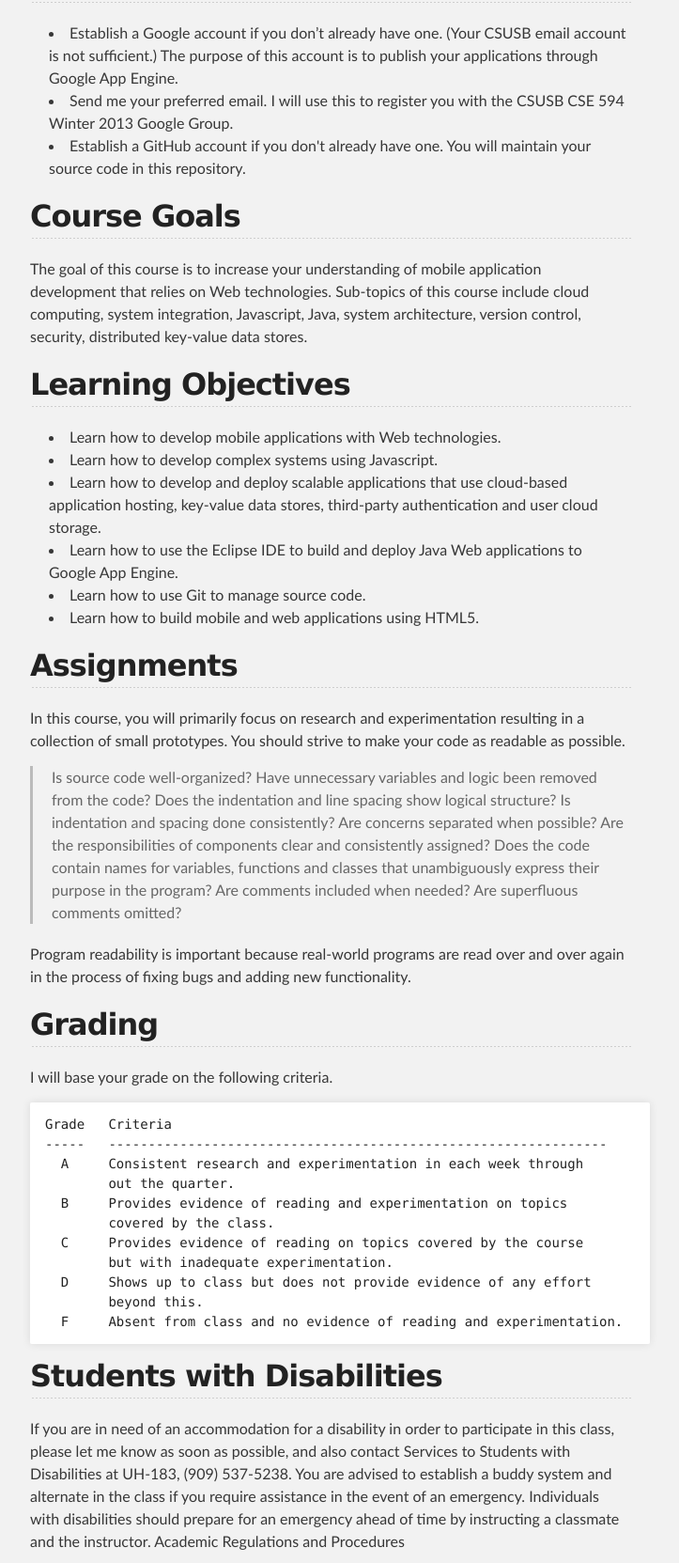
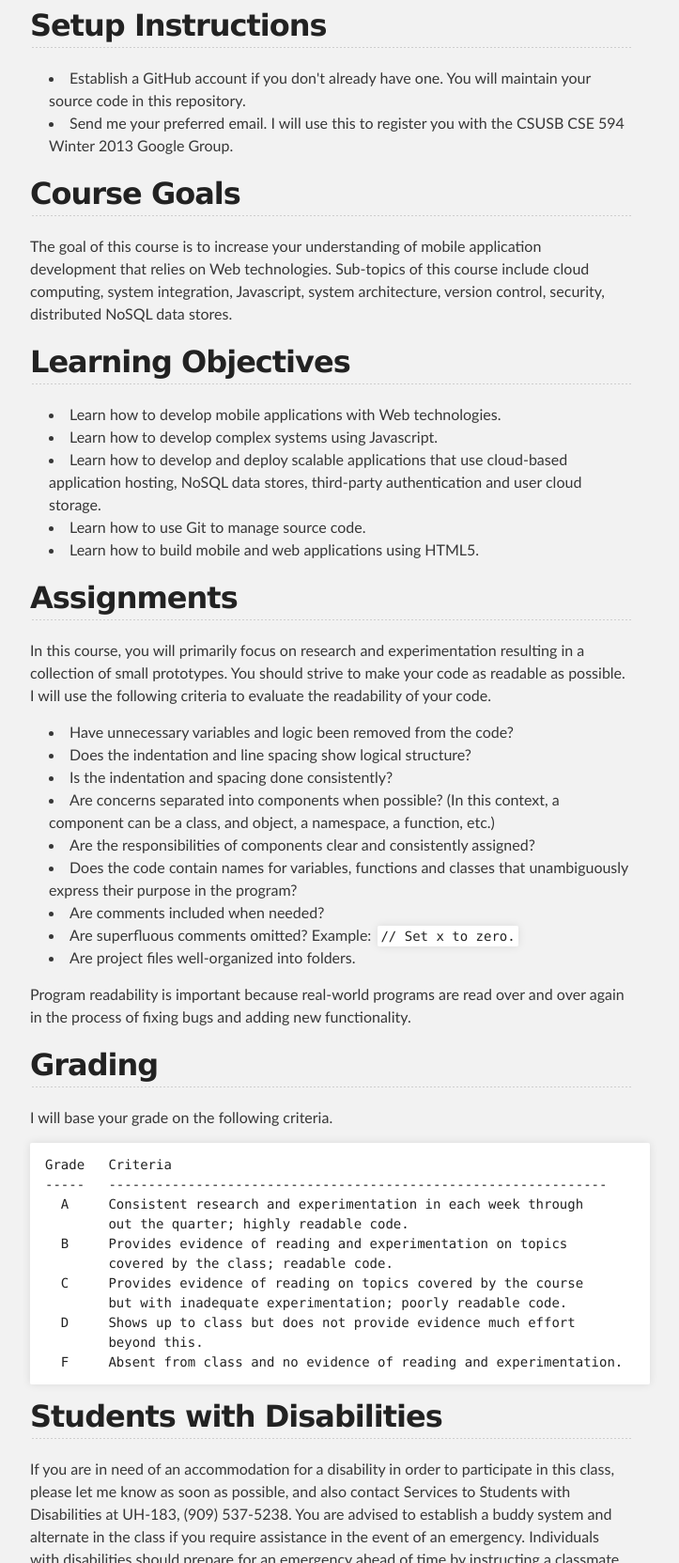
Before and after one commit to t2noob/594-1, a plain HTML site: page index.html in a window 1280 px wide. Shown: the part 1084-2747 px from the top of the page at 94% size, without its empty margins (288-1011 px from the left). Drawn offline with Linux system fonts and the light colour scheme.

```diff
--- a/index.html
+++ b/index.html
@@ -45,11 +45,11 @@
 <li><a href="https://github.com/csusbdt/594">Course Website</a></li>
 </ul><h2>Overview</h2>
 
-<p>We meet twice per week.  In addition to the weekly meetings, you can communicate with the class as a whole by posting to the CSUSB CSE 594 Winter 2013 Google Group.</p>
+<p>This class meets twice per week for 2 hours each session.  In addition to the weekly meetings, you can communicate with the class as a whole by posting to the CSUSB CSE 594 Winter 2013 Google Group.</p>
 
 <p>The course is centered around building simple 2D games build with Web technologies and that run in both desktop and mobile environments.  Students will maintain their code in a GitHub repository and publish their Web applications using Google App Engine.  </p>
 
-<p>The main language used in this course will be Javascript.  The course will also rely on a small amount of Java running on the server side.</p>
+<p>The main language used in this course will be Javascript.  The course will also rely on a small amount of Java running on the server side.  Optionally, we may use Javascript on the server side in order to work in the Nodejs environment.</p>
 
 <h2>System Requirements</h2>
 
@@ -58,31 +58,41 @@
 <h2>Setup Instructions</h2>
 
 <ul>
-<li>Establish a Google account if you don’t already have one.  (Your CSUSB email account is not sufficient.) The purpose of this account is to publish your applications through Google App Engine. </li>
+<li>Establish a GitHub account if you don't already have one.  You will maintain your source code in this repository.</li>
 <li>Send me your preferred email. I will use this to register you with the CSUSB CSE 594 Winter 2013 Google Group.</li>
-<li>Establish a GitHub account if you don't already have one.  You will maintain your source code in this repository.</li>
 </ul><h2>Course Goals</h2>
 
-<p>The goal of this course is to increase your understanding of mobile application development that relies on Web technologies. Sub-topics of this course include cloud computing, system integration, Javascript, Java, system architecture, version control, security, distributed key-value data stores.</p>
+<p>The goal of this course is to increase your understanding of mobile application development that relies on Web technologies. Sub-topics of this course include cloud computing, system integration, Javascript, system architecture, version control, security, distributed NoSQL data stores.</p>
 
 <h2>Learning Objectives</h2>
 
 <ul>
 <li>Learn how to develop mobile applications with Web technologies.</li>
 <li>Learn how to develop complex systems using Javascript.</li>
-<li>Learn how to develop and deploy scalable applications that use cloud-based application hosting, key-value data stores, third-party authentication and user cloud storage.</li>
-<li>Learn how to use the Eclipse IDE to build and deploy Java Web applications to Google App Engine.</li>
+<li>Learn how to develop and deploy scalable applications that use cloud-based application hosting, NoSQL data stores, third-party authentication and user cloud storage.</li>
 <li>Learn how to use Git to manage source code.</li>
 <li>Learn how to build mobile and web applications using HTML5.</li>
 </ul><h2>Assignments</h2>
 
-<p>In this course, you will primarily focus on research and experimentation resulting in a collection of small prototypes.  You should strive to make your code as readable as possible.</p>
+<p>In this course, you will primarily focus on research and experimentation resulting in a collection of small prototypes.  You should strive to make your code as readable as possible.  I will use the following criteria to evaluate the readability of your code.</p>
 
-<blockquote>
-<p>Is source code well-organized? Have unnecessary variables and logic been removed from the code?  Does the indentation and line spacing show logical structure?  Is indentation and spacing done consistently?  Are concerns separated when possible?  Are the responsibilities of components clear and consistently assigned?  Does the code contain names for variables, functions and classes that unambiguously express their purpose in the program?  Are comments included when needed? Are superfluous comments omitted?  </p>
-</blockquote>
-
-<p>Program readability is important because real-world programs are read over and over again in the process of fixing bugs and adding new functionality.</p>
+<ul>
+<li>Have unnecessary variables and logic been removed from the code?<br>
+</li>
+<li>Does the indentation and line spacing show logical structure?<br>
+</li>
+<li>Is the indentation and spacing done consistently?<br>
+</li>
+<li>Are concerns separated into components when possible? (In this context, a component can be a class, and object, a namespace, a function, etc.) </li>
+<li>Are the responsibilities of components clear and consistently assigned?<br>
+</li>
+<li>Does the code contain names for variables, functions and classes that unambiguously express their purpose in the program?<br>
+</li>
+<li>Are comments included when needed? </li>
+<li>Are superfluous comments omitted?  Example: <code>// Set x to zero.</code>
+</li>
+<li>Are project files well-organized into folders.</li>
+</ul><p>Program readability is important because real-world programs are read over and over again in the process of fixing bugs and adding new functionality.</p>
 
 <h2>Grading</h2>
 
@@ -91,12 +101,12 @@
 <pre><code>Grade   Criteria
 -----   ---------------------------------------------------------------
   A     Consistent research and experimentation in each week through
-        out the quarter.
+        out the quarter; highly readable code.
   B     Provides evidence of reading and experimentation on topics
-        covered by the class.
+        covered by the class; readable code.
   C     Provides evidence of reading on topics covered by the course
-        but with inadequate experimentation.
-  D     Shows up to class but does not provide evidence of any effort
+        but with inadequate experimentation; poorly readable code.
+  D     Shows up to class but does not provide evidence much effort
         beyond this.
   F     Absent from class and no evidence of reading and experimentation.
 </code></pre>
```
Also changed, not shown: params.json (+1 -1 lines).
